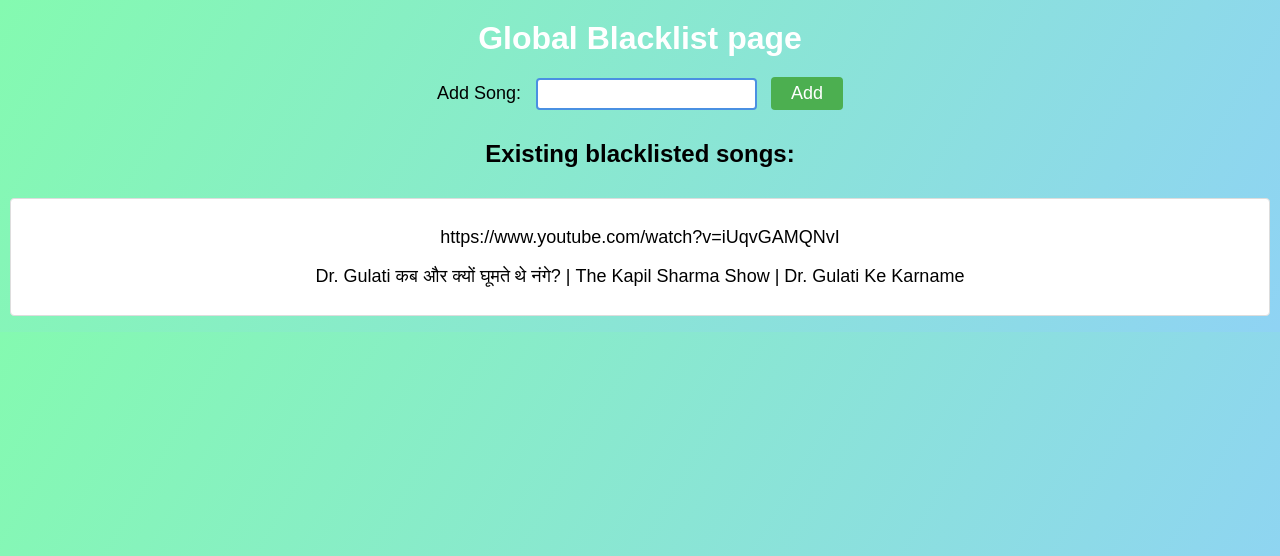
After one commit to haris2408/shareavibe, a Django app: page /login/homeadmin/globalblacklist/ in a window 1280 px wide. The commit adds this page. Shown: the top 556 px of the page. Run offline with Django 4.2, Linux system fonts and the light colour scheme; data comes from the database, SQL or seed files in the repository; both versions use the stored data as it was after the commit.

Commit message:
Added blacklist and global blacklist button

```diff
--- /dev/null
+++ b/app/templates/globalblacklist.html
@@ -0,0 +1,113 @@
+<!DOCTYPE html>
+<html lang="en">
+<head>
+    <meta charset="UTF-8">
+    <meta name="viewport" content="width=device-width, initial-scale=1.0">
+    <title>Global Blacklist</title>
+    <style>
+        body {
+            font-family: Arial, sans-serif;
+
+            background-image: linear-gradient(120deg, #84fab0 0%, #8fd3f4 100%);
+            margin: 0;
+            padding: 0;
+        }
+
+        h1 {
+
+            color: white;
+            text-align: center;
+            padding: 20px;
+            margin: 0;
+        }
+
+        h2 {
+            text-align: center;
+            margin: 30px 0;
+        }
+
+        form {
+            text-align: center;
+        }
+
+        label {
+            font-size: 18px;
+        }
+
+        input[type="text"] {
+            font-size: 16px;
+            padding: 5px;
+            border: 2px solid #4a90e2;
+            border-radius: 4px;
+            margin: 0 10px;
+        }
+
+        button {
+            font-size: 18px;
+            background-color: #4CAF50;
+            color: white;
+            border: none;
+            border-radius: 4px;
+            padding: 6px 20px;
+            cursor: pointer;
+        }
+
+        button:hover {
+            background-color: #45a049;
+        }
+
+        ul {
+            list-style-type: none;
+            padding: 0;
+        }
+
+        li {
+            text-align: center;
+            background-color: white;
+            border: 1px solid #ddd;
+            border-radius: 4px;
+            margin: 10px;
+            padding: 10px;
+            font-size: 18px;
+        }
+
+        a {
+            color: #4a90e2;
+            text-decoration: none;
+        }
+
+        a:hover {
+            text-decoration: underline;
+        }
+
+        p {
+            text-align: center;
+            font-size: 18px;
+        }
+    </style>
+</head>
+<body>
+    <h1>Global Blacklist page</h1>
+    <form method="POST">
+        {% csrf_token %}
+        <label for="blacklist_link">Add Song:</label>
+        <input type="text" name="blacklist_link" id="blacklist_link" required>
+        <button type="submit">Add</button>
+    </form>
+    <h2>Existing blacklisted songs:</h2>
+    {% if blacklists %}
+        <ul>
+        {% for blacklist in blacklists %}
+            <li>
+                <div>
+                    <p>{{ blacklist.song_link }}</p>
+                    <p>{{ blacklist.song_name }}</p>
+                </div>
+            </li>
+        {% endfor %}
+        </ul>
+    {% else %}
+        <p>No blacklisted songs yet.</p>
+    {% endif %}
+</body>
+</html>
--- a/app/templates/homeadmin.html
+++ b/app/templates/homeadmin.html
@@ -3,6 +3,9 @@
   <a href="{% url 'add_cafe' %}" class="btn btn-primary">Add Cafe</a>
   <br>
   <a href="{% url 'add_user' %}" class="btn btn-primary">Add User</a>
+  <br>
+    <a href="{% url 'globalblacklist' %}" class="btn btn-primary mb-3">GlobalBlacklist</a>
+  <br>
 {% endblock %}
 {% block scripts %}
 <script src="https://code.jquery.com/jquery-3.6.0.min.js"></script>
--- a/app/templates/homemanager.html
+++ b/app/templates/homemanager.html
@@ -115,6 +115,8 @@
     <p>Next Token: {{ cafe.next_token }}</p>
     </ul>
     <a href="{% url 'playlists' %}" class="btn btn-primary mb-3">Playlist</a>
+    <br>
+    <a href="{% url 'cafeblacklist' %}" class="btn btn-primary mb-3">Blacklist</a>
     <br>
     <button id="logout-btn" type="button" class="btn btn-danger" onclick="logout()">Logout</button>
     {% else %}
--- a/app/urls.py
+++ b/app/urls.py
@@ -1,5 +1,5 @@
 from django.urls import path
-from .views import add_user,homemanager,makelogin,homeadmin,add_cafe,playlist,add_song,play_song,update_cafe_status,update_queue,get_songs,update_queueisplayed,add_to_blacklist,add_to_Gblacklist,play_youtube,add_to_blacklist2,logout_view
+from .views import add_user,homemanager,makelogin,homeadmin,add_cafe,playlist,add_song,play_song,update_cafe_status,update_queue,get_songs,update_queueisplayed,add_to_blacklist,add_to_Gblacklist,play_youtube,add_to_blacklist2,logout_view,cafeblacklist,globalblacklist
 from django.contrib.auth.decorators import login_required
 from django.conf.urls.static import static
 from django.conf import settings
@@ -16,6 +16,8 @@ urlpatterns = [
     path('login/', makelogin, name='makelogin'),
     path('login/homemanager', homemanager, name='homemanager'),
     path('login/homemanager/playlists/', playlist, name='playlists'),
+    path('login/homemanager/cafeblacklist/', cafeblacklist, name='cafeblacklist'),
+    path('login/homeadmin/globalblacklist/', globalblacklist, name='globalblacklist'),
     path('login/homemanager/playlists/<int:playlist_id>/add_song/', add_song, name='add_song'),
     path('api/play-song/', play_song, name='play_song'),
     path('api/update-cafe-status/', update_cafe_status, name='update_cafe_status'),
--- a/app/views.py
+++ b/app/views.py
@@ -18,6 +18,56 @@ import json
 from .helper_functions.is_point_in_polygon import is_inside_polygon
 from .helper_functions.is_cafe_in_radius import get_cafes_within_radius
 from .serializers import cafeSerializer, addressSerializer
+
+def globalblacklist(request):
+    cafe_id = request.session.get('cafe_id')
+    if request.method == 'POST':
+
+        # Extract the song link from the form data
+        blacklist_link = request.POST['blacklist_link']
+        existing_blacklist = GlobalBlacklist.objects.filter(song_link=blacklist_link).exists()
+        if existing_blacklist:
+            # Display a message indicating that the song is already blacklisted
+            messages.info(request, 'This song is already blacklisted.')
+        else:
+            api_key = 'AIzaSyCNtdk5YQKiONdmp1E3HZNZsmrAs1xBY5o'
+            youtube = build('youtube', 'v3', developerKey=api_key)
+            video_id = re.search(r'(?<=v=)[^&]+', blacklist_link).group()
+            video_info = youtube.videos().list(part='snippet', id=video_id).execute()
+            song_name = video_info['items'][0]['snippet']['title']
+            # Create a new Song object with the extracted link and the playlist object
+            blacklist = GlobalBlacklist.objects.create(song_link=blacklist_link,song_name=song_name)
+        return redirect('globalblacklist')
+
+    blacklists = GlobalBlacklist.objects.all()
+
+    context = {'blacklists': blacklists}
+    return render(request, 'globalblacklist.html', context)
+
+def cafeblacklist(request):
+    cafe_id = request.session.get('cafe_id')
+    if request.method == 'POST':
+
+        # Extract the song link from the form data
+        blacklist_link = request.POST['blacklist_link']
+        existing_blacklist = CafeBlacklist.objects.filter(song_link=blacklist_link, cafe_id=cafe_id).exists()
+        if existing_blacklist:
+            # Display a message indicating that the song is already blacklisted
+            messages.info(request, 'This song is already blacklisted.')
+        else:
+            api_key = 'AIzaSyCNtdk5YQKiONdmp1E3HZNZsmrAs1xBY5o'
+            youtube = build('youtube', 'v3', developerKey=api_key)
+            video_id = re.search(r'(?<=v=)[^&]+', blacklist_link).group()
+            video_info = youtube.videos().list(part='snippet', id=video_id).execute()
+            song_name = video_info['items'][0]['snippet']['title']
+            # Create a new Song object with the extracted link and the playlist object
+            blacklist = CafeBlacklist.objects.create(song_link=blacklist_link,song_name=song_name,cafe_id=cafe_id)
+        return redirect('cafeblacklist')
+
+    blacklists = CafeBlacklist.objects.filter(cafe_id=cafe_id).values('song_name', 'song_link')
+
+    context = {'blacklists': blacklists}
+    return render(request, 'cafeblacklist.html', context)
 
 def logout_view(request):
     cafe_id = request.session.get('cafe_id')
```
Also changed, not shown: app/templates/cafeblacklist.html (added, +113 -0 lines), db.sqlite3.
